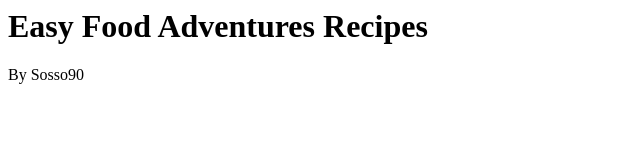
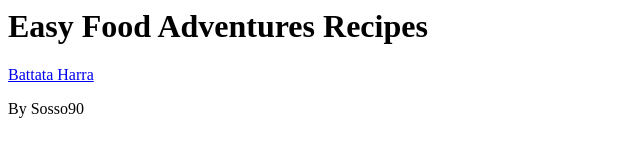
Before and after one commit to sosso90/odin-recipes, a plain HTML site: page 00-odin-recipes/index.html in a window 1280 px wide. Shown: the whole page, without its empty margins (0-640 px from the left). Drawn offline with Linux system fonts and the light colour scheme.

Commit message:
Recipe for battataharra

```diff
--- a/00-odin-recipes/index.html
+++ b/00-odin-recipes/index.html
@@ -1,2 +1,3 @@
 <h1>Easy Food Adventures Recipes</h1>
+<a href="recipes/battataharra.html">Battata Harra</a>
 <p>By Sosso90</p>
```
Also changed, not shown: 00-odin-recipes/recipes/battataharra.html (+1 -0 lines).
